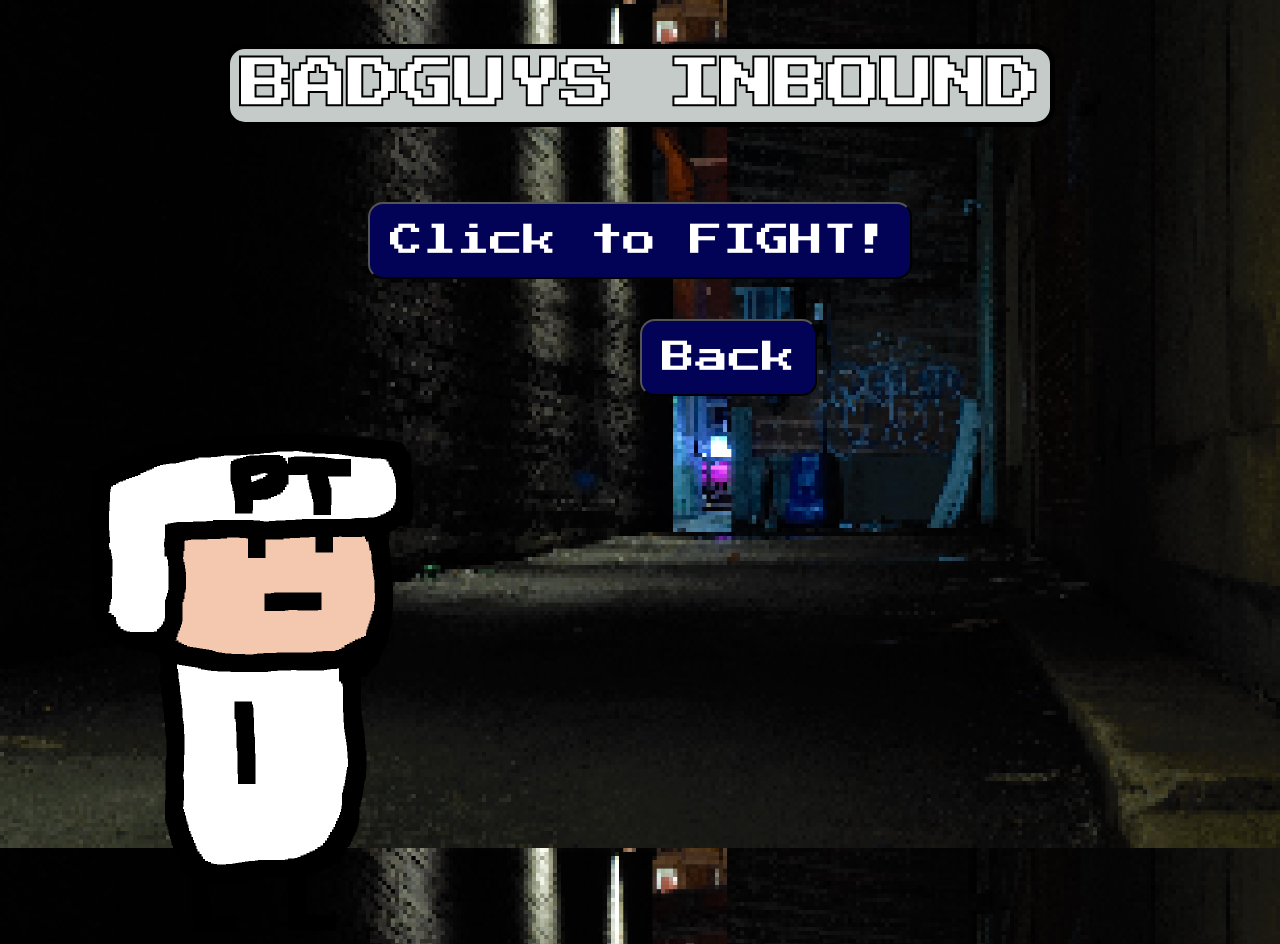
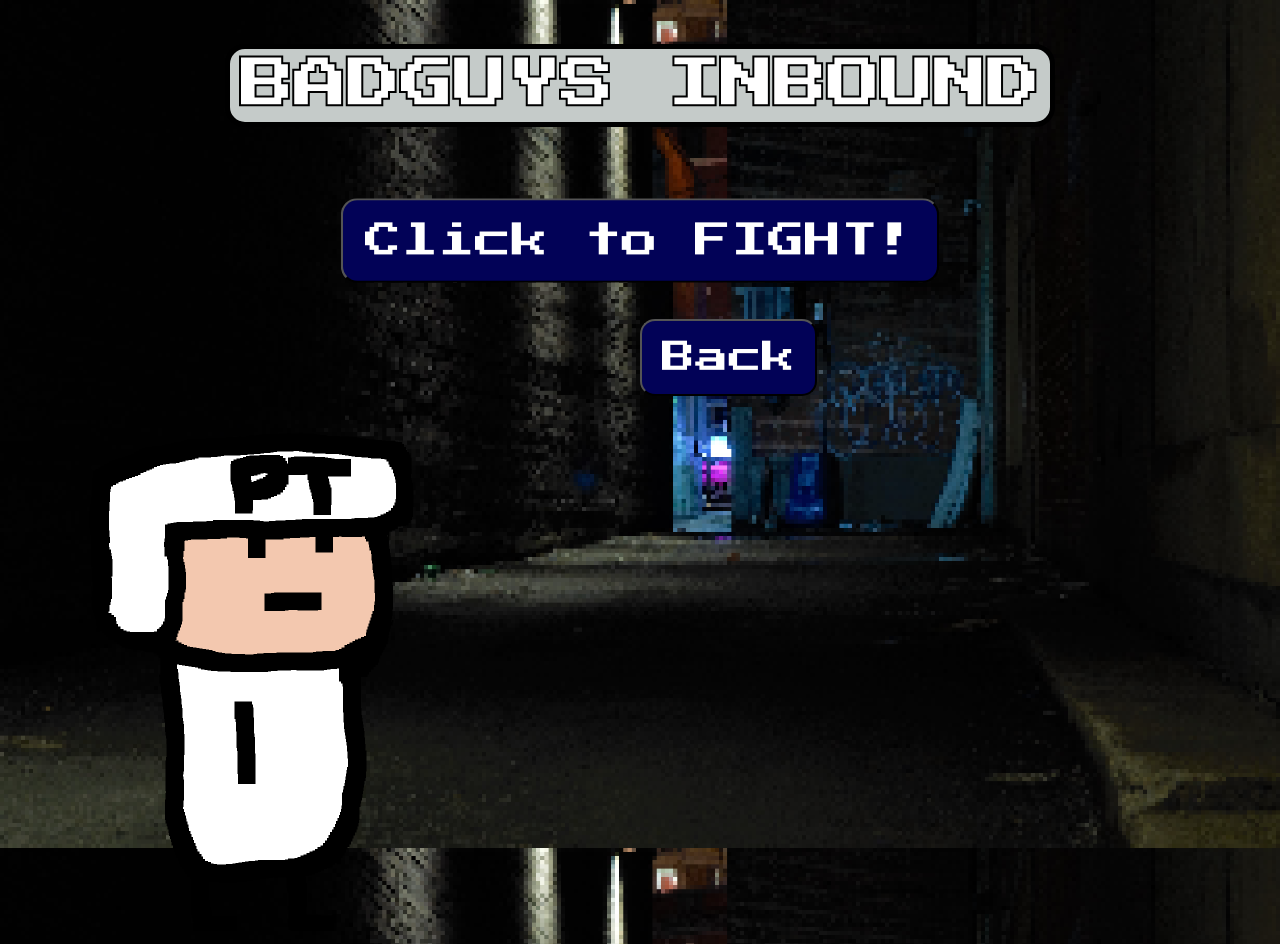
Before and after one commit to alexanderalban/capstone-repo, a website: page fight.html in a window 1280 px wide. In both pictures the pointer is over the button "Click to FIGHT!". Drawn offline with Linux system fonts and the light colour scheme; no server answers.

Commit message:
added hover effects to buttons for interactivity

```diff
--- a/fight.css
+++ b/fight.css
@@ -41,6 +41,13 @@ button {
     justify-self: center;
 }
 
+button:hover {
+    transform: scale(1.1);
+    transition: 0.2s ease-in-out;
+}
+
+
+
 #player-section {
     grid-column: 1 / 2;
 }
--- a/login.css
+++ b/login.css
@@ -1,7 +1,6 @@
 html {
     background-image: url(./images/login.png);
     background-attachment: fixed;
-
     background-position: center;
     background-repeat: no-repeat;
     background-size: cover;
@@ -26,3 +25,8 @@ button {
     justify-self: center;
     justify-content: center;
 }
+
+button:hover {
+    transform: scale(1.1);
+    transition: 0.2s ease-in-out;
+}
--- a/main-menu.css
+++ b/main-menu.css
@@ -30,8 +30,11 @@ button {
 
 }
 
+
+
 a:link {
     text-decoration: none;
+    transition: 0.2s ease-in-out;
 }
 
 a:visited {
@@ -41,4 +44,5 @@ a:visited {
 
 button:hover {
     transform: scale(1.1);
+    transition: 0.2s ease-in-out;
 }
--- a/training.css
+++ b/training.css
@@ -41,6 +41,11 @@ button {
     justify-self: center;
 }
 
+button:hover {
+    transform: scale(1.1);
+    transition: 0.2s ease-in-out;
+}
+
 #backSection {
     grid-column: 1 / 3;
     justify-self: center;
```
